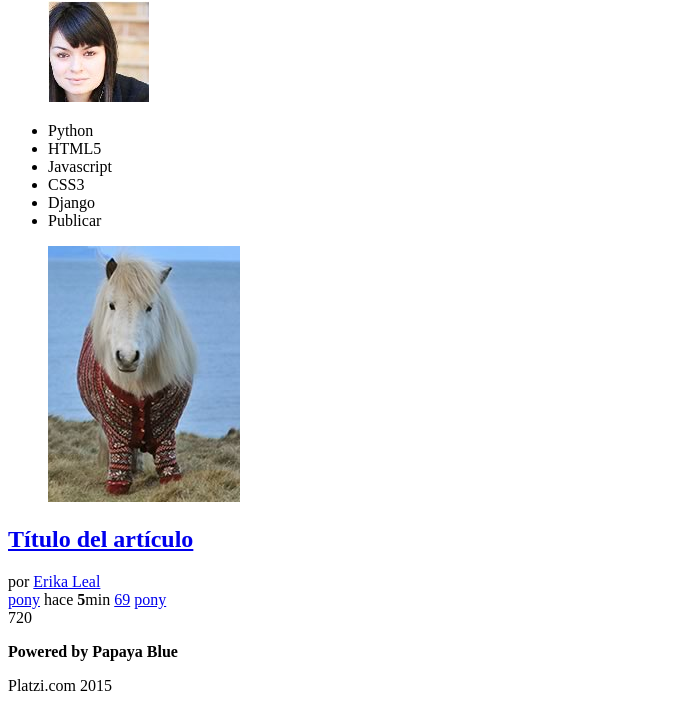
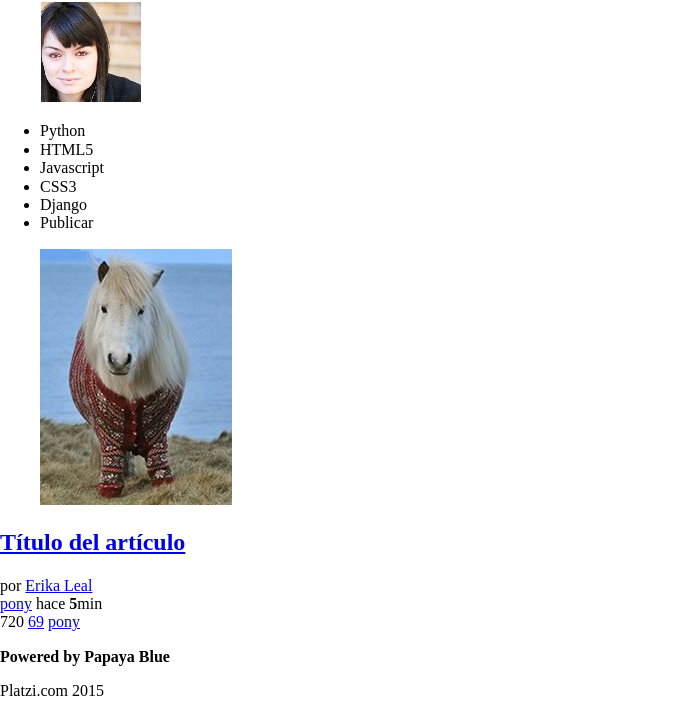
Before and after one commit to PapayaBlues/Pulse2015America, a plain HTML site: page index.html in a window 1280 px wide. Shown: the part 259-976 px from the top of the page, without its empty margins (0-673 px from the left). Drawn offline with nearby package versions, Linux system fonts and the light colour scheme.

Commit message:
Cambios de semántica para un nuevo pulse

```diff
--- /dev/null
+++ b/estilos.css
@@ -0,0 +1,11 @@
+a
+{
+	color:#22BCE0;
+}
+body
+{
+	background: #EEEEEE;
+	font-family: Arial;
+	font-size: 16px;
+
+}
--- a/index.html
+++ b/index.html
@@ -1,10 +1,10 @@
 <!DOCTYPE html>
-<html lang="es"
-<head>
+<html lang="es">
 <head>
 	<meta charset="utf-8" />
 	<meta description="Proyecto de la primera generación del 2014 del curso de diseño web online" />
-	<title></title>
+	<title>Puls2015: Comunidad online Platzi</title>
+	<link rel="stylesheet" href="normalize.css"/>
 </head>
 <body>
 	<header>
@@ -47,13 +47,13 @@
             	<span class="fecha_item">
             		hace <strong>5</strong>min
             	</span>
-            	<a href="#" class="comentarios_item">69</a>
-            	<a href="#" class="guardar_item">pony</a>
             </div>
             <div class="votacion">
             	<a href="#" class="up"></a>
             	720
             	<a href="#" class="down"></a>
+            	<a href="#" class="comentarios_item">69</a>
+            	<a href="#" class="guardar_item">pony</a>
 
             </div>
 
```
